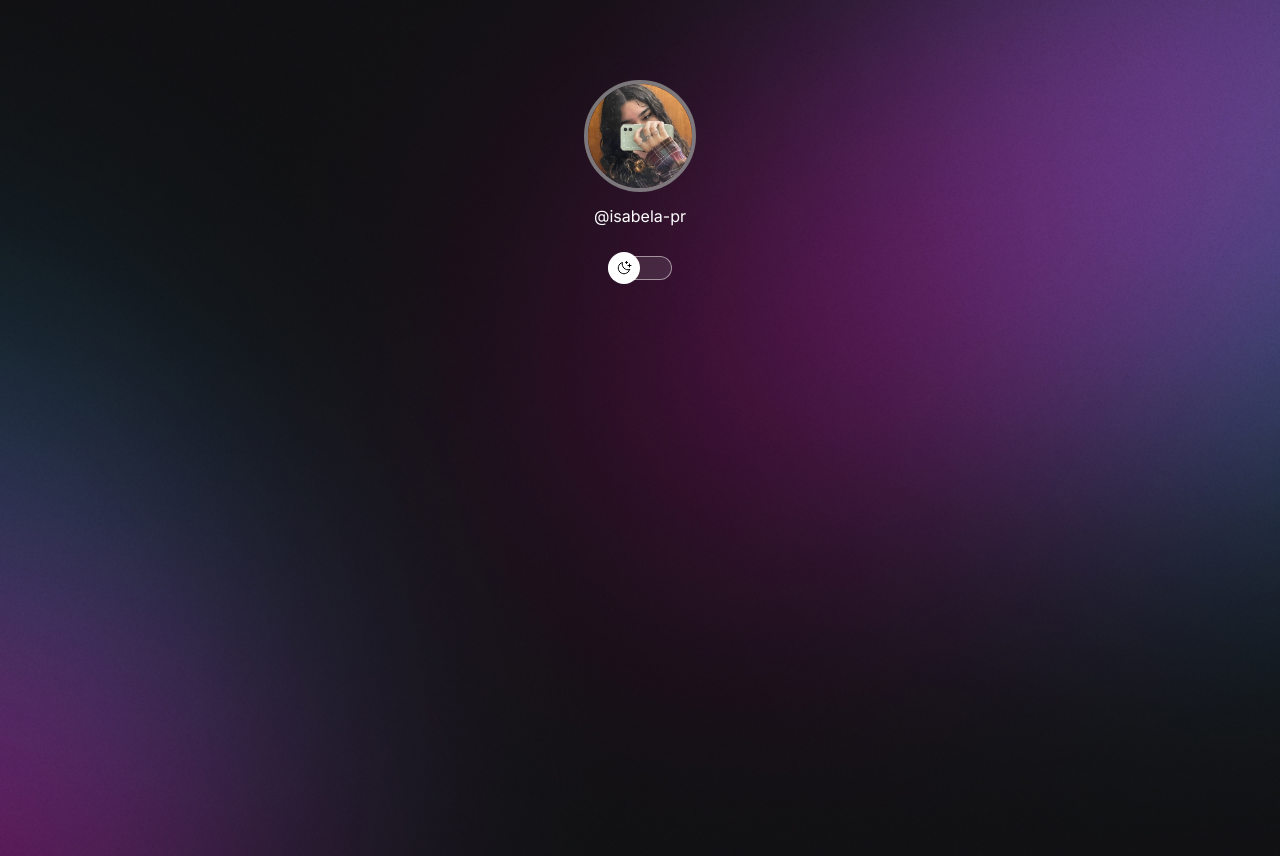
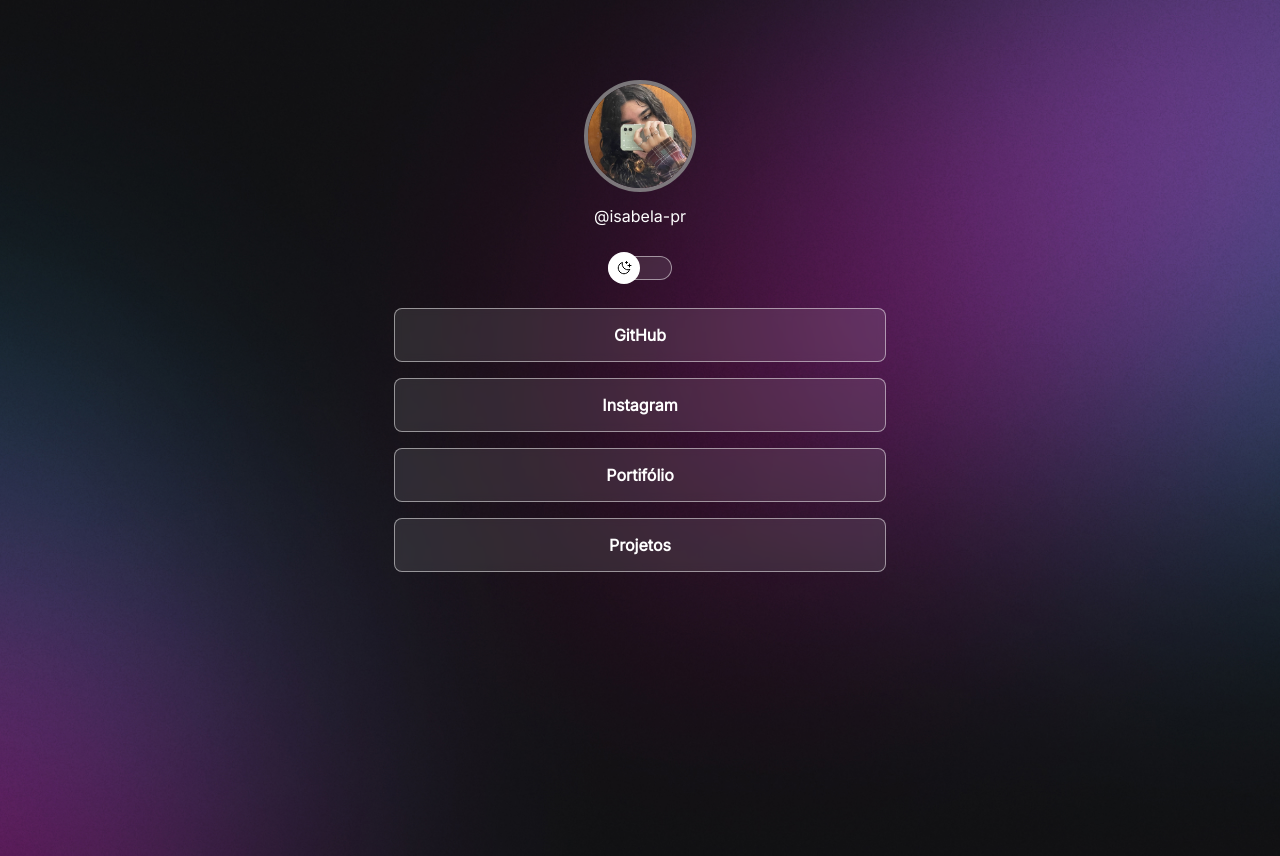
Before and after one commit to isabela-pr/dev-links-react, a React (Create React App) app: page / in a window 1280 px wide. Built offline with nearby package versions, Linux system fonts and the light colour scheme.

Commit message:
finalizado parte dos links e iniciado social links

```diff
--- /dev/null
+++ b/src/components/links/links.jsx
@@ -0,0 +1,11 @@
+import "./links.module.css";
+
+const Links = ({children, link}) => {
+    return(
+        <li>
+            <a href={link} target="_blank">{children}</a>
+        </li>
+    )
+}
+
+export default Links;
--- /dev/null
+++ b/src/components/links/links.module.css
@@ -0,0 +1,21 @@
+li a{
+    display: flex;
+    align-items: center;
+    justify-content: center;
+    padding: 16px 24px;
+
+    border: 1px solid var(--stroke-color);
+    border-radius: 8px;
+    background: var(--surface-color);
+
+    text-decoration: none;
+    font-weight: bold;
+    backdrop-filter: blur(4px);
+    -webkit-backdrop-filter: blur(4px);
+}
+
+/* pseudo selector */
+li a:hover{
+    background: var(--surface-color-hover);
+    border: 1px solid var(--text-color);
+}
--- a/src/pages/App.css
+++ b/src/pages/App.css
@@ -44,3 +44,11 @@ body{
     margin: 56px auto 0px;
     padding: 0 24px;
 }
+
+#links ul{
+    list-style: none;
+    display: flex;
+    flex-direction: column;
+    gap: 16px;
+    padding: 24px;
+}
--- a/src/pages/App.jsx
+++ b/src/pages/App.jsx
@@ -1,11 +1,12 @@
 import { useState } from "react";
 import Profile from "../components/profile/profile";
+import Switch from "../components/switch/switch";
+import Links from "../components/links/links";
 
 import "./App.css";
 
 import imgDarkMode from "../img/fotoPerfil.jpeg";
 import imgLightMode from "../img/fotoPerfil2.jpeg";
-import Switch from "../components/switch/switch";
 
 const App = () => {
 const [isLightMode, setIsLightMode] = useState(false)
@@ -16,6 +17,15 @@ const imgAlt = isLightMode ? "Imagem no Modo Claro" : "Imagem no Modo Escuro"
         <div id="container">
           <Profile imgSrc={imgSrc} imgAlt={imgAlt}>@isabela-pr</Profile>
           <Switch></Switch>
+          <div id="links">
+            <ul>
+              <Links link={"https://github.com"}>GitHub</Links>
+              <Links link={"#"}>Instagram</Links>
+              <Links link={"#"}>Portifólio</Links>
+              <Links link={"#"}>Projetos</Links>
+
+            </ul>
+          </div>
         </div>
     )
 }
```
Also changed, not shown: src/components/socialLinks/socialLinks.jsx (added), src/components/socialLinks/socialLinks.module.css (added).
